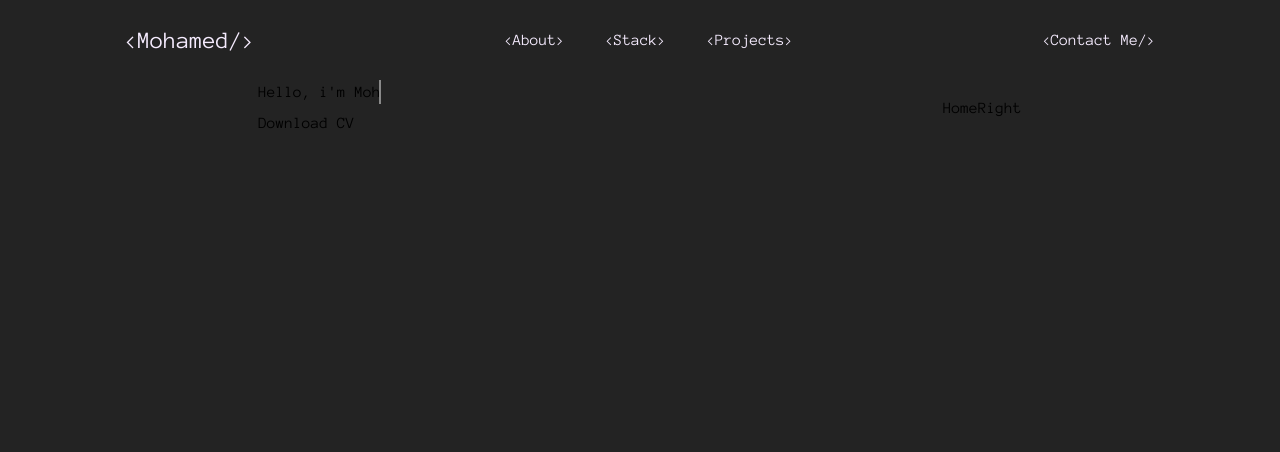
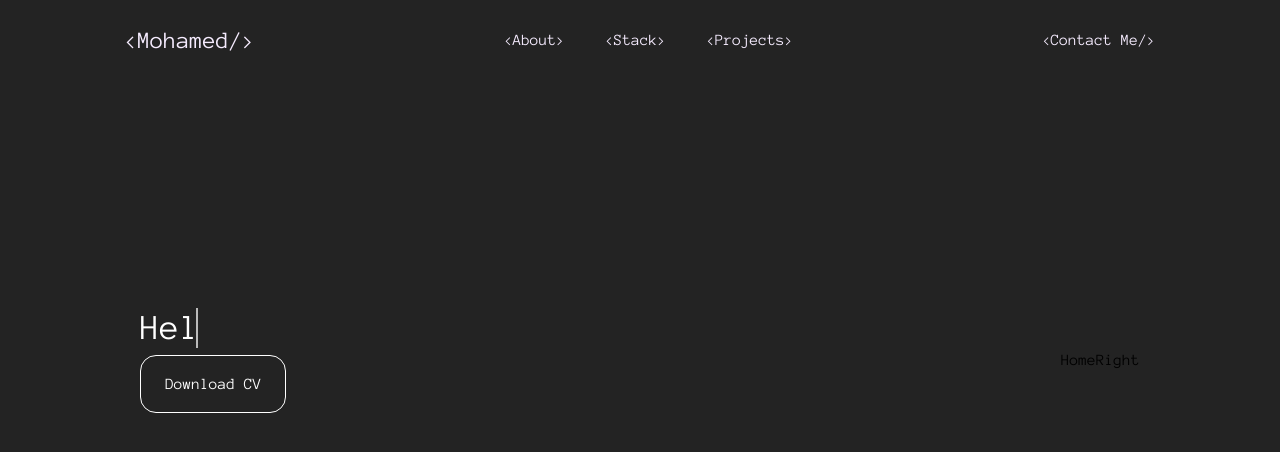
Before and after one commit to MohamedSaberChkiri/portfolio, a React (Vite) app: page / in a window 1280 px wide. Shown: the top 452 px of the page. Built offline with nearby package versions, Linux system fonts and the light colour scheme.

Commit message:
working on text swap animation

```diff
--- a/src/components/Home.tsx
+++ b/src/components/Home.tsx
@@ -3,13 +3,10 @@ import HomeRight from "./HomeRight";
 
 function Home() {
   return (
-    <div className="flex items-center justify-around">
-      <div>
-        <HomeLeft />
-      </div>
-      <div>
-        <HomeRight />
-      </div>
+    <div className="flex items-center justify-around w-full">
+      <HomeLeft />
+
+      <HomeRight />
     </div>
   );
 }
--- a/src/components/HomeLeft.tsx
+++ b/src/components/HomeLeft.tsx
@@ -1,13 +1,15 @@
+import TextSwap from "./HomeTextSwap";
+
 function HomeLeft() {
   return (
-    <div>
-      <div className="inline-block">
-        <p className=" border-r-2 border-white w-full whitespace-nowrap overflow-hidden animate-customBorderColor">
-          Hello, i'm Mohamed.
-        </p>
+    <div className="flex flex-col items-start justify-center  h-[70vh] w-[50%]">
+      <div className="inline-block ">
+        <TextSwap />
       </div>
       <p></p>
-      <button>Download CV</button>
+      <button className="border border-white px-6 py-4 rounded-2xl text-white">
+        Download CV
+      </button>
     </div>
   );
 }
--- /dev/null
+++ b/src/components/HomeTextSwap.tsx
@@ -0,0 +1,24 @@
+import { useState, useEffect } from "react";
+
+const TextSwap = () => {
+  const [currentText, setCurrentText] = useState("Hello, i'm Mohamed!");
+  const texts = ["Hello, i'm Mohamed!", "Moin, ich bin Mohamed!"];
+  let currentIndex = 0;
+
+  useEffect(() => {
+    const interval = setInterval(() => {
+      currentIndex = (currentIndex + 1) % texts.length;
+      setCurrentText(texts[currentIndex]);
+    }, 6000);
+
+    return () => clearInterval(interval);
+  }, []);
+
+  return (
+    <div className="inline-block text-white font-anonymousPro text-4xl animate-customBorderColor border-r-2 border-white overflow-hidden whitespace-nowrap ">
+      {currentText}
+    </div>
+  );
+};
+
+export default TextSwap;
--- a/tailwind.config.js
+++ b/tailwind.config.js
@@ -9,7 +9,8 @@ export default {
       keyframes: {
         customBorderColor: {
           "0%": { borderColor: "white", width: "0%" },
-          "50%": { borderColor: "transparent", width: "50%" },
+          "45%": { borderColor: "transparent", width: "50%" },
+          "80%": { borderColor: "white", width: "100%" },
           "100%": { borderColor: "white", width: "100%" },
         },
         typing: {
@@ -18,7 +19,7 @@ export default {
       },
       animation: {
         customBorderColor:
-          "customBorderColor 2s ease-in-out infinite alternate",
+          "customBorderColor 3s ease-in-out infinite alternate",
       },
     },
   },
```
